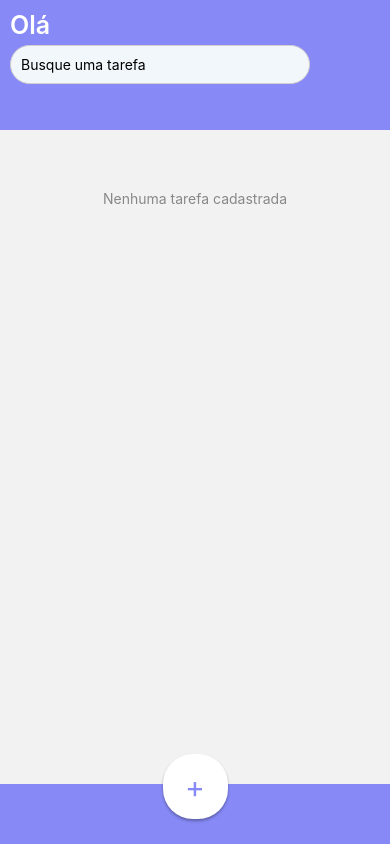
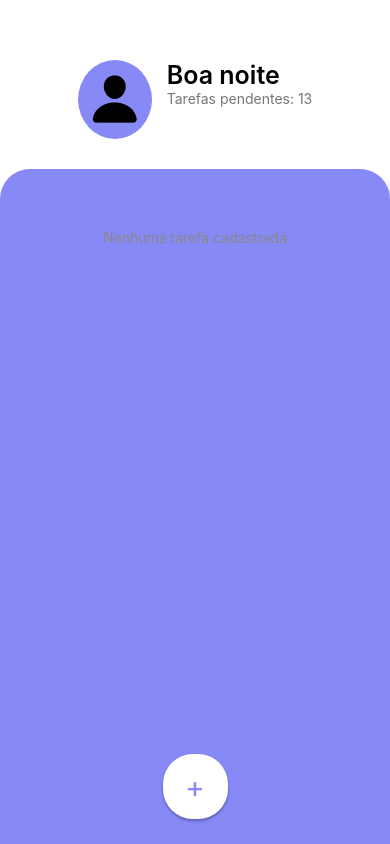
Before and after one commit to leviutima/list-native, a React Native app: screen /Home in a window 390 px wide. Built offline with nearby package versions, Linux system fonts and the light colour scheme.

Commit message:
feat: create new style

```diff
--- a/App.tsx
+++ b/App.tsx
@@ -1,5 +1,3 @@
-import { StatusBar } from "expo-status-bar";
-import { useColorScheme} from "react-native";
 import Login from "./src/pages/login";
 import { createNativeStackNavigator } from "@react-navigation/native-stack";
 import { NavigationContainer } from "@react-navigation/native";
@@ -7,17 +5,14 @@ import Home from "./src/pages/home";
 import { UserProvider } from "./src/context/user-context";
 import { TaskProvider } from "./src/context/task-context";
 import { ThemeProvider } from "styled-components";
-import { useDarkMode } from "./src/hooks/useDarkMode";
 
 export default function App() {
   const Stack = createNativeStackNavigator();
-  const { theme } = useDarkMode();
 
   return (
-    <ThemeProvider theme={theme}>
       <UserProvider>
         <TaskProvider>
-          <NavigationContainer >
+          <NavigationContainer>
             <Stack.Navigator>
               <Stack.Screen
                 name="login"
@@ -33,6 +28,5 @@ export default function App() {
           </NavigationContainer>
         </TaskProvider>
       </UserProvider>
-    </ThemeProvider>
   );
 }
--- a/src/components/footer/Footer.tsx
+++ b/src/components/footer/Footer.tsx
@@ -8,7 +8,7 @@ import {
   StyleSheet,
   Switch,
 } from "react-native";
-import { style } from "./style";
+import { FooterContainer, style } from "./style";
 import { TaskContext } from "../../context/task-context";
 
 export default function Footer() {
@@ -52,7 +52,7 @@ export default function Footer() {
   }
 
   return (
-    <View style={style.footerContainer}>
+    <FooterContainer >
       <TouchableOpacity style={style.buttonCreateTask} onPress={toggleModal}>
         <Text style={style.plusText}>+</Text>
       </TouchableOpacity>
@@ -119,7 +119,7 @@ export default function Footer() {
           </View>
         </View>
       </Modal>
-    </View>
+    </FooterContainer>
   );
 }
 
--- a/src/components/footer/style.ts
+++ b/src/components/footer/style.ts
@@ -1,4 +1,10 @@
 import { StyleSheet } from "react-native";
+import styled from "styled-components/native";
+
+export const FooterContainer = styled.View`
+  height: 60px;
+  background-color: #878AF6;
+`
 
 export const style = StyleSheet.create({
   footerContainer: {
@@ -26,6 +32,7 @@ export const style = StyleSheet.create({
     shadowOffset: { width: 0, height: 2 },
     shadowOpacity: 0.3,
     shadowRadius: 3,
+    zIndex: 20,
   },
 
   plusText: {
--- a/src/components/header/header.tsx
+++ b/src/components/header/header.tsx
@@ -1,15 +1,39 @@
 import { Text, View } from "react-native";
-import { style } from "./style";
-import Input from "../input/input";
+import { HeaderContainer, MessageContainer, SubContainer, UserProfile } from "./style";
 import { useUser } from "../../context/user-context";
+import { Ionicons } from "@expo/vector-icons";
 
 export function Header() {
-    const {email} = useUser()
+  const { email } = useUser();
 
-    return(
-        <View style={style.mainContainer}>
-            <Text style={{color: 'white', fontSize: 25, fontWeight: '600'}}>Olá {email}</Text>
-            <Input value="" onChangeText={() => {}} placeholder="Busque uma tarefa"/>
-        </View>
-    )
+  const getGreeting = () => {
+    const now = new Date();
+
+    const horaBrasil = new Date(
+      now.toLocaleString("en-US", { timeZone: "America/Sao_Paulo" })
+    );
+    const horas = horaBrasil.getHours();
+
+    if (horas < 12) return "Bom dia";
+    if (horas < 18) return "Boa tarde";
+    return "Boa noite";
+  };
+
+  return (
+    <HeaderContainer>
+      <SubContainer>
+        <UserProfile>
+          <Ionicons name="person" size={54} color="black" />
+        </UserProfile>
+        <MessageContainer>
+          <Text style={{ color: "", fontSize: 25, fontWeight: "600" }}>
+            {getGreeting()} {email}
+          </Text>
+          <Text style={{color: '#767676'}}>
+            Tarefas pendentes: 13
+          </Text>
+        </MessageContainer>
+      </SubContainer>
+    </HeaderContainer>
+  );
 }
--- a/src/components/header/style.ts
+++ b/src/components/header/style.ts
@@ -1,15 +1,32 @@
 import { StyleSheet } from "react-native";
+import { DefaultTheme } from "styled-components";
 import styled from "styled-components/native";
+import { style } from "../button/style";
 
-export const Header = styled.View
+export const HeaderContainer = styled.View`
+  display: flex;
+  align-items: center;
+  justify-content: center;
+  padding-top: 50px;
+  padding-bottom: 20px;
+  z-index: 10;
+  gap: 10;
+  background-color: white;
 
-export const style = StyleSheet.create({
-    mainContainer: {
-        display: 'flex',
-        flexDirection: 'column',
-        gap: 5,
-        padding: 10,
-        backgroundColor: '#878AF6',
-        height: 130
-    }
-})
+`;
+
+export const MessageContainer = styled.View `
+
+`
+
+export const UserProfile = styled.View`
+background-color: #878af6;
+  border-radius: 100%;
+  padding: 10px;
+`;
+export const SubContainer = styled.View`
+  display: flex;
+  flex-direction: row;
+  padding: 10px;
+  gap: 15px;
+`;
--- a/src/hooks/useDarkMode.ts
+++ /dev/null
@@ -1,14 +0,0 @@
-import { useColorScheme } from "react-native";
-import { darkTheme, lightTheme } from "../styles/themes";
-
-export function useDarkMode() {
-  const scheme = useColorScheme();
-  const isDark = scheme === "dark";
-
-   const forceDark = true;
-
-  return {
-    theme: forceDark ? darkTheme : (isDark ? darkTheme : lightTheme),
-    isDark: forceDark ? true : isDark,
-  };
-}
--- a/src/pages/home/index.tsx
+++ b/src/pages/home/index.tsx
@@ -3,16 +3,16 @@ import { FlatList, Text, View } from "react-native";
 import { Header } from "../../components/header/header";
 import { SafeAreaView } from "react-native-safe-area-context";
 import Footer from "../../components/footer/Footer";
-import { MainContainer, style } from "./styles";
+import { ContainerList, MainContainer, style } from "./styles";
 import { TaskContext } from "../../context/task-context";
 
 export default function Home() {
   const { tasks } = useContext(TaskContext);
 
   return (
-      <MainContainer>
-        <Header />
-
+    <MainContainer>
+      <Header />
+      <ContainerList>
         <FlatList
           data={tasks}
           keyExtractor={(item) => item.id}
@@ -22,9 +22,21 @@ export default function Home() {
               <Text style={style.taskTitle}>{item.title}</Text>
               <Text style={style.taskDescription}>{item.description}</Text>
               <View style={style.flagsContainer}>
-                {item.urgent && <Text style={[style.flag, { backgroundColor: "#f44336" }]}>Urgente</Text>}
-                {item.pending && <Text style={[style.flag, { backgroundColor: "#ff9800" }]}>Pendente</Text>}
-                {item.optional && <Text style={[style.flag, { backgroundColor: "#2196f3" }]}>Opcional</Text>}
+                {item.urgent && (
+                  <Text style={[style.flag, { backgroundColor: "#f44336" }]}>
+                    Urgente
+                  </Text>
+                )}
+                {item.pending && (
+                  <Text style={[style.flag, { backgroundColor: "#ff9800" }]}>
+                    Pendente
+                  </Text>
+                )}
+                {item.optional && (
+                  <Text style={[style.flag, { backgroundColor: "#2196f3" }]}>
+                    Opcional
+                  </Text>
+                )}
               </View>
             </View>
           )}
@@ -34,8 +46,8 @@ export default function Home() {
             </Text>
           )}
         />
-
-        <Footer />
-      </MainContainer>
+      </ContainerList>
+      <Footer />
+    </MainContainer>
   );
 }
--- a/src/pages/home/styles.ts
+++ b/src/pages/home/styles.ts
@@ -2,27 +2,36 @@ import { StyleSheet } from "react-native";
 import { DefaultTheme } from "styled-components";
 import styled from "styled-components/native";
 
-export const MainContainer = styled.View(({ theme }: { theme: DefaultTheme }) => ({
-  flex: 1,
-  display: "flex",
-  flexDirection: "column",
-  backgroundColor: theme.background,
-}));
+export const MainContainer = styled.View`
+  flex: 1;
+  display: flex;
+  flex-direction: column;
+  background-color: white;
+`;
+
+export const ContainerList = styled.View`
+  flex: 1;
+  box-shadow: 10px 10px 10px rgba(0, 0, 0, 0.1);
+  border-radius: 30px 30px 0px 0px;
+  background-color: #878af6;
+  position: relative;
+  bottom: 0px;
+`;
 
 export const style = StyleSheet.create({
   mainContainer: {
-        display: 'flex',
-        flexDirection: 'column',
+    display: "flex",
+    flexDirection: "column",
     gap: 10,
-        flex: 1
+    flex: 1,
   },
   taskCard: {
     backgroundColor: "#fff",
     padding: 16,
     borderRadius: 8,
     marginBottom: 12,
-  elevation: 2, // sombra android
-  shadowColor: "#000", // sombra ios
+    elevation: 2,
+    shadowColor: "#000",
     shadowOffset: { width: 0, height: 1 },
     shadowOpacity: 0.2,
     shadowRadius: 2,
@@ -42,7 +51,7 @@ taskDescription: {
 
   flagsContainer: {
     flexDirection: "row",
-  gap: 8, // no RN pode usar marginRight para espaçamento
+    gap: 8,
   },
 
   flag: {
@@ -54,4 +63,4 @@ flag: {
     fontWeight: "bold",
     marginRight: 6,
   },
-})
+});
--- a/src/types/styled.d.ts
+++ /dev/null
@@ -1,6 +0,0 @@
-import "styled-components";
-import { AppTheme } from "../styles/themes";
-
-declare module "styled-components" {
-  export interface DefaultTheme extends AppTheme {}
-}
--- a/tsconfig.json
+++ b/tsconfig.json
@@ -3,5 +3,6 @@
   "compilerOptions": {
     "strict": true,
     "typeRoots": ["./node_modules/@types", "src/types"]
-  }
+  },
+  "include": ["src"]
 }
```
Lines whose indentation alone changed are shown as unchanged.
